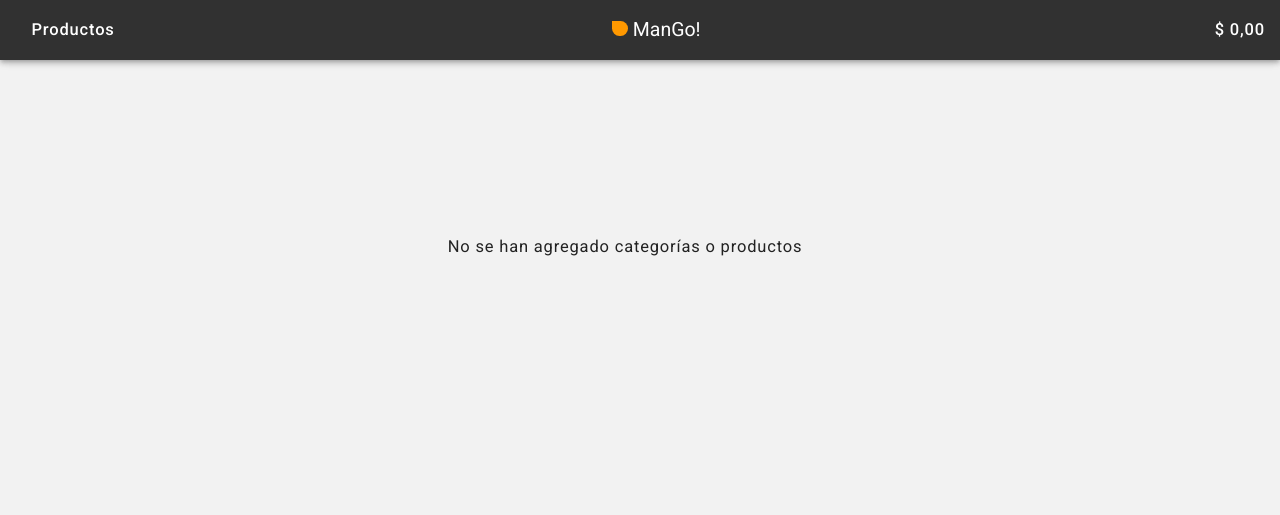
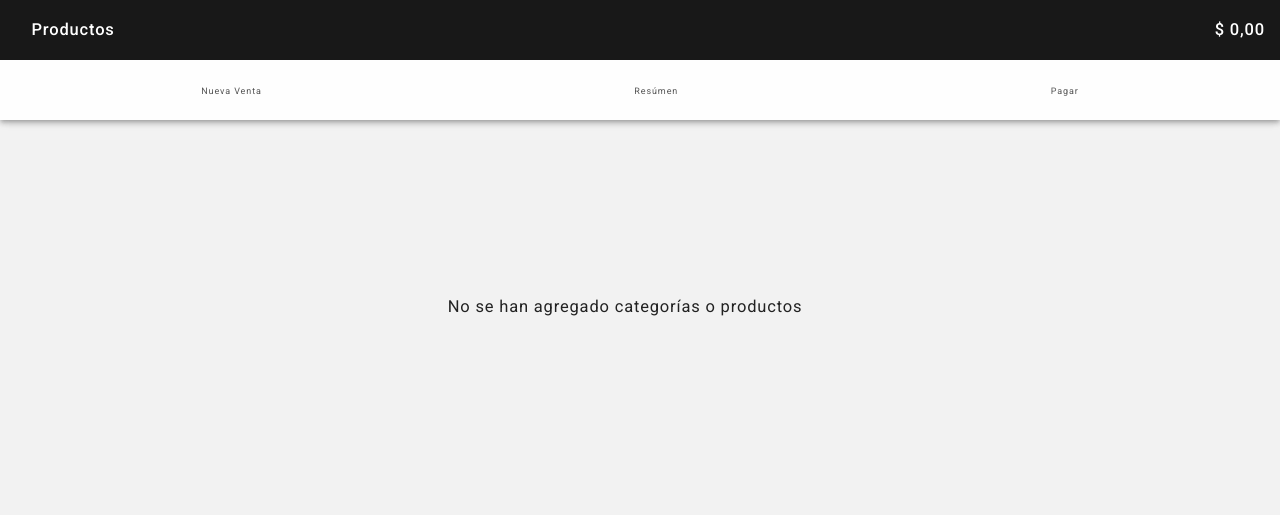
Before and after one commit to ManGoAppSAS/beta, a PHP site: page /ventas_categorias.php in a window 1280 px wide. Shown: the top 515 px of the page. Run offline with PHP 8.4, Linux system fonts and the light colour scheme; the visitor is signed in with stand-in values (Sample User, id 1); tables that the repository leaves empty or names only in its code hold one stand-in row (values such as "Sample post"); some libraries are stand-ins or nearby versions.

Commit message:
Barra de navegación
Se comienza a diseñar la nueva barra de navegación

```diff
--- a/css/estilos.css
+++ b/css/estilos.css
@@ -39,11 +39,16 @@ a{
 	outline: none;
 }
 
-.rdm--contenedor{
+.rdm--contenedor-toolbar, .rdm--contenedor-toolbar-tabs{
 	box-sizing: border-box; /*el padding y margin no incrementan el ancho*/
 	margin: 0 auto; /*espacio entre el contenido y el borde*/
 	max-width: 600px; /*ancho máximo del menú del contenedor*/
 	width: 95%; /*ancho del contenedor*/
+	margin-top: 4.5rem;
+}
+
+.rdm--contenedor-toolbar-tabs{
+	margin-top: 8.25rem;
 }
 
 .rdm--contenedor-toolbar, .rdm--contenedor-zona{
--- a/css/toolbar.css
+++ b/css/toolbar.css
@@ -5,7 +5,6 @@ Autor: Danny Estrada
 */
 
 .rdm-toolbar--contenedor{
-    background-color: rgba(0,0,0,0.8);
     box-shadow: 0px 2px 4px -1px rgba(0, 0, 0, 0.2), 0px 4px 5px 0px rgba(0, 0, 0, 0.14), 0px 1px 10px 0px rgba(0, 0, 0, 0.12);
     box-sizing: border-box;
     color: #fff;
@@ -16,12 +15,19 @@ Autor: Danny Estrada
     z-index: 1;
 }
 
-.rdm-toolbar--fila{
+.rdm-toolbar--fila, .rdm-toolbar--fila-tab{
+    background-color: rgba(0,0,0,0.9);
     align-items: center;
     display: flex;
     justify-content: space-between;
     padding: 1em;
     height: 2em;
+}
+
+.rdm-toolbar--fila-tab{
+    background-color: rgba(255,255,255,0.9);
+    color: #555;
+    justify-content: space-around;
 }
 
 .rdm-toolbar--izquierda, .rdm-toolbar--centro, .rdm-toolbar--derecha{
--- a/ventas_categorias.php
+++ b/ventas_categorias.php
@@ -159,18 +159,28 @@ while ($fila_venta_total = $consulta_venta_total->fetch_assoc())
             <a href="ventas_ubicaciones.php"><div class="rdm-toolbar--icono"><i class="zmdi zmdi-arrow-left zmdi-hc-2x"></i></div></a>
             <h2 class="rdm-toolbar--titulo">Productos</h2>
         </div>
+
+        <div class="rdm-toolbar--derecha">
+            <h2 class="rdm-toolbar--titulo">$ <?php echo number_format($venta_total, 2, ",", "."); ?></h2>
+        </div>
+    </div>
+
+    <div class="rdm-toolbar--fila-tab">
         <div class="rdm-toolbar--centro">
-            <a href="ventas_ubicaciones.php"><h2 class="rdm-toolbar--titulo-centro"><span class="logo_img"></span> ManGo!</h2></a>
+            <a href="ventas_ubicaciones.php"><div class="rdm-toolbar--icono"><i class="zmdi zmdi-inbox zmdi-hc-2x"></i></div> <span class="rdm-tipografia--leyenda">Nueva Venta</span></a>
+        </div>
+        <div class="rdm-toolbar--centro">
+            <a href="ventas_resumen.php?venta_id=<?php echo "$venta_id";?>"><div class="rdm-toolbar--icono"><i class="zmdi zmdi-view-list-alt zmdi-hc-2x"></i></div> <span class="rdm-tipografia--leyenda">Resúmen</span></a>
         </div>
         <div class="rdm-toolbar--derecha">
-            <h2 class="rdm-toolbar--titulo">$ <?php echo number_format($venta_total, 2, ",", "."); ?></h2>
+            <a href="ventas_pagar.php?venta_id=<?php echo "$venta_id";?>"><div class="rdm-toolbar--icono"><i class="zmdi zmdi-money zmdi-hc-2x"></i></div> <span class="rdm-tipografia--leyenda">Pagar</span></a>
         </div>
     </div>
 </header>
 
 
 
-<main class="rdm--contenedor-toolbar">
+<main class="rdm--contenedor-toolbar-tabs">
 
     <?php
     //consulto y muestro las categorías
--- a/ventas_ubicaciones.php
+++ b/ventas_ubicaciones.php
@@ -114,6 +114,8 @@ if ($eliminar_venta == 'si')
             <h2 class="rdm-toolbar--titulo">Ubicaciones</h2>
         </div>
     </div>
+
+
 </header>
 
 
```
Also changed, not shown: index.php (+28 -3 lines), ventas_pagar.php (+12 -4 lines), ventas_productos.php (+14 -4 lines), ventas_resumen.php (+14 -4 lines).
